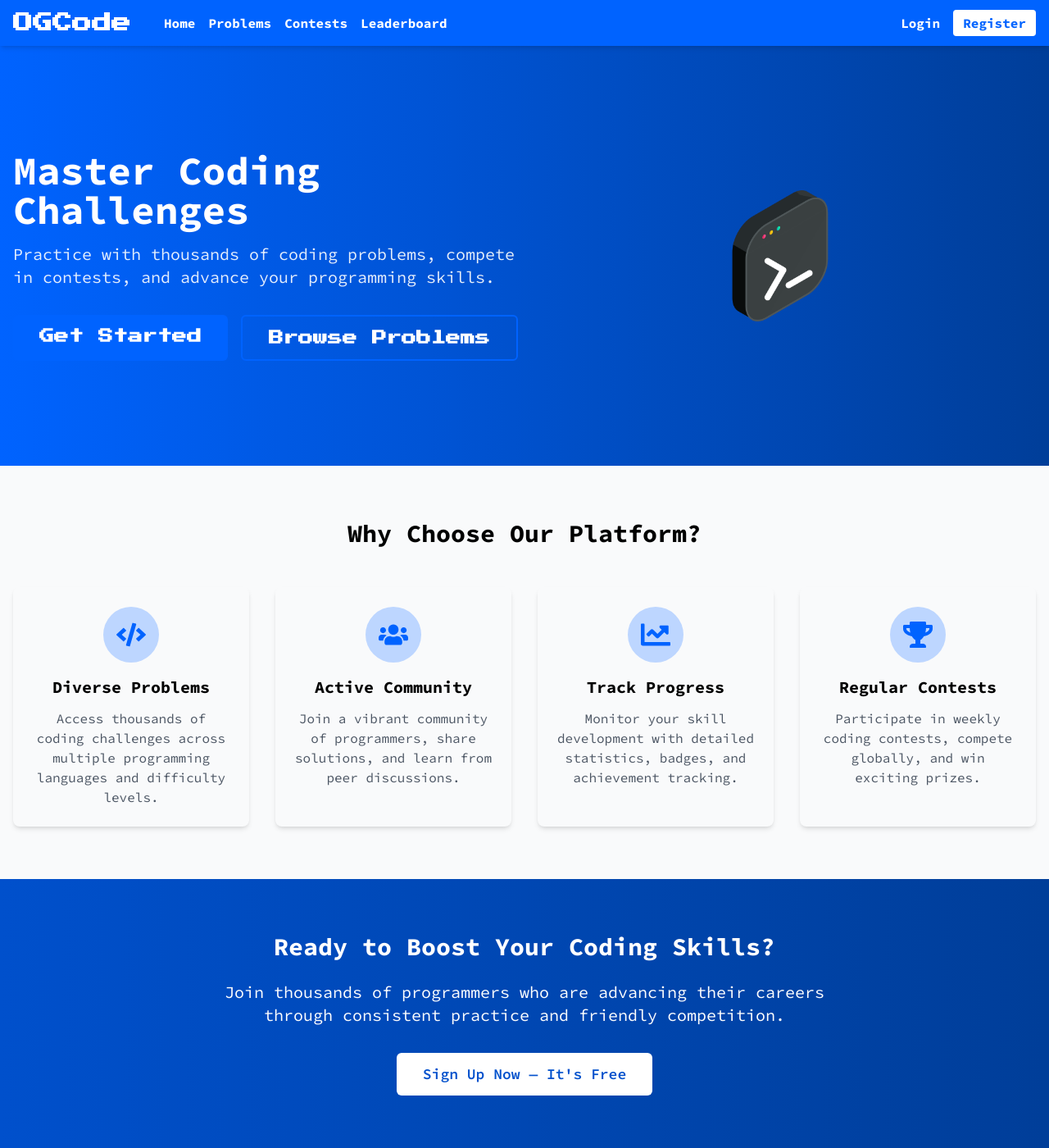
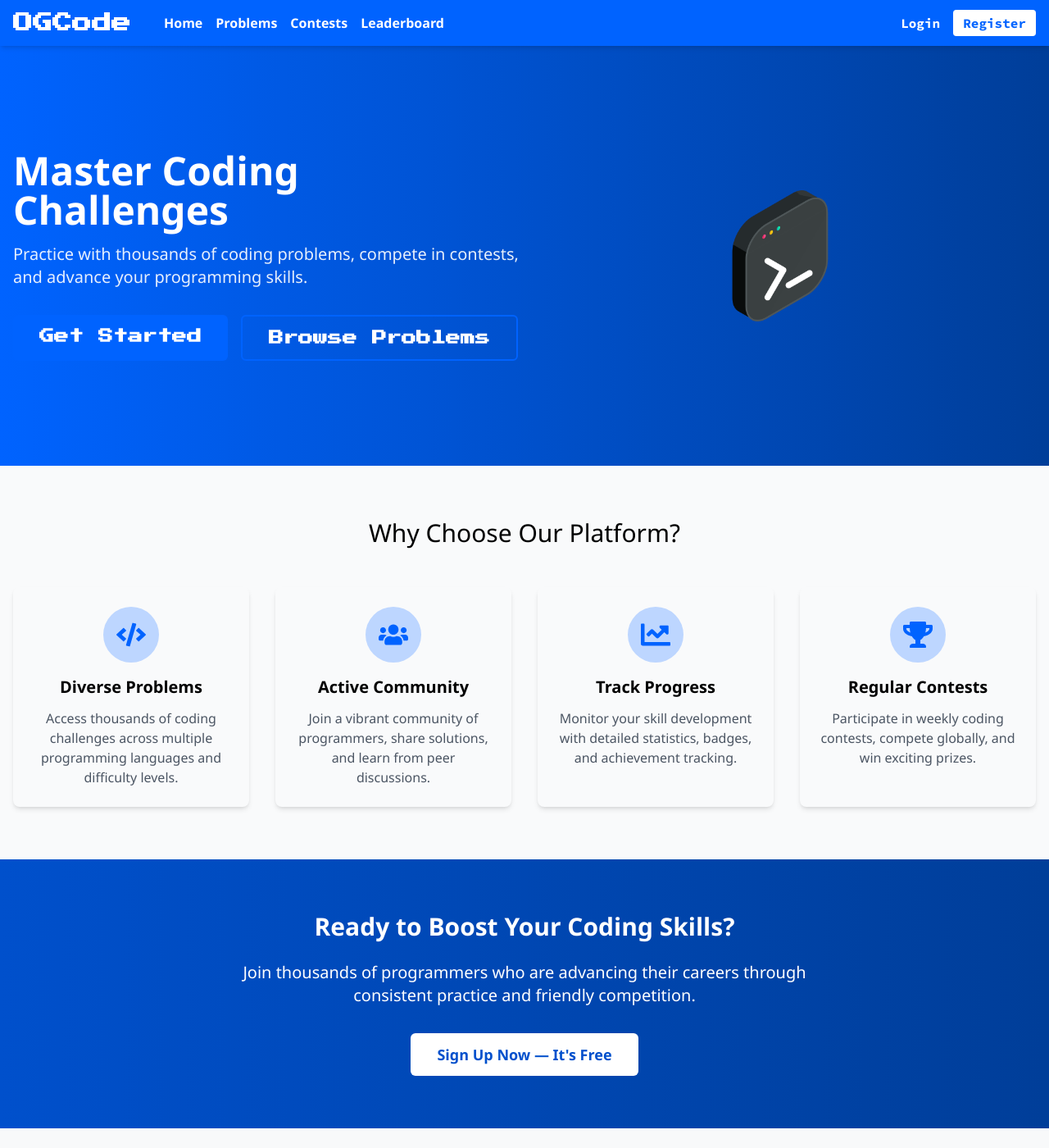
Before and after one commit to TejasriPacharu/OGproject, a React (Create React App) app in the folder frontend/: page / in a window 1280 px wide. Shown: the whole page at 82% size. After the commit the page ends 1376 px from the top, so only its background shows below. Built offline with nearby package versions, Linux system fonts and the light colour scheme.

Commit message:
Added and modified the CSS

```diff
--- a/frontend/src/components/dashboard/ProblemPage.js
+++ b/frontend/src/components/dashboard/ProblemPage.js
@@ -170,7 +170,7 @@ const ProblemPage = () => {
                 {/* Problem Description */}
                 <div className="lg:col-span-5">
                     <div className="bg-white p-6 rounded-xl shadow-sm border border-gray-100">
-                        <div className="flex justify-between items-center mb-4">
+                        <div className="flex justify-between items-center text-left mb-4">
                             <h1 className="text-2xl font-bold text-gray-800">{problem.title}</h1>
                             <span className={`inline-block px-3 py-1 rounded-full text-xs font-semibold ${getDifficultyColor(problem.difficulty)}`}>
                                 {problem.difficulty}
@@ -185,7 +185,7 @@ const ProblemPage = () => {
                             ))}
                         </div>
 
-                        <div className="prose max-w-none mb-6">
+                        <div className="text-left prose max-w-none mb-6">
                             <h3 className="text-lg font-medium mb-3 text-gray-800">Description</h3>
                             <div className={`text-gray-700 ${!showFullDescription && 'max-h-[200px] overflow-hidden relative'}`}>
                                 <div className="whitespace-pre-line">{problem.description}</div>
@@ -204,13 +204,13 @@ const ProblemPage = () => {
                         </div>
 
                         {problem.constraints && (
-                            <div className="mb-6">
+                            <div className="text-left mb-6">
                                 <h3 className="text-lg font-medium mb-3 text-gray-800">Constraints</h3>
                                 <div className="bg-gray-50 p-4 rounded-lg text-gray-700 whitespace-pre-line font-mono text-sm">{problem.constraints}</div>
                             </div>
                         )}
 
-                        <div className="mb-6">
+                        <div className="text-left mb-6">
                             <h3 className="text-lg font-medium mb-3 text-gray-800">Examples</h3>
                             {problem.testCases?.filter(tc => tc.sample).map((testCase, index) => (
                                 <div key={index} className="mb-4 border border-gray-100 rounded-lg overflow-hidden">
--- a/frontend/src/components/layout/Landing.js
+++ b/frontend/src/components/layout/Landing.js
@@ -9,8 +9,8 @@ const Landing = () => {
         <div className="container mx-auto px-4 py-16 text-center md:text-left">
           <div className="md:flex md:items-center">
             <div className="md:w-1/2 mb-8 md:mb-0">
-              <h1 className="font-code text-4xl md:text-5xl font-bold text-white mb-4">Master Coding Challenges</h1>
-              <p className="font-code text-xl text-white opacity-90 mb-8">
+              <h1 className="text-4xl md:text-5xl font-bold text-white mb-4">Master Coding Challenges</h1>
+              <p className="text-xl text-white opacity-90 mb-8">
                 Practice with thousands of coding problems, compete in contests, and advance your programming skills.
               </p>
               <div className="flex flex-col sm:flex-row justify-center md:justify-start space-y-3 sm:space-y-0 sm:space-x-4">
@@ -45,7 +45,7 @@ const Landing = () => {
 
       <section className="py-16 bg-gray-50">
         <div className="container mx-auto px-4">
-          <h2 className="font-code text-3xl font-bold text-center mb-12">Why Choose Our Platform?</h2>
+          <h2 className="text-3xl text-grey-300text-center mb-12">Why Choose Our Platform?</h2>
 
           <div className="grid md:grid-cols-2 lg:grid-cols-4 gap-8">
 
@@ -53,8 +53,8 @@ const Landing = () => {
               <div className="bg-primary-100 p-4 rounded-full mb-4">
                 <FaCode className="text-4xl text-primary-600" />
               </div>
-              <h3 className="font-code text-xl font-bold mb-3">Diverse Problems</h3>
-              <p className="font-code text-gray-600">
+              <h3 className="text-xl font-bold mb-3">Diverse Problems</h3>
+              <p className="text-gray-600">
                 Access thousands of coding challenges across multiple programming languages and difficulty levels.
               </p>
             </div>
@@ -63,8 +63,8 @@ const Landing = () => {
               <div className="bg-primary-100 p-4 rounded-full mb-4">
                 <FaUsers className="text-4xl text-primary-600" />
               </div>
-              <h3 className="font-code text-xl font-bold mb-3">Active Community</h3>
-              <p className="font-code text-gray-600">
+              <h3 className="text-xl font-bold mb-3">Active Community</h3>
+              <p className="text-gray-600">
                 Join a vibrant community of programmers, share solutions, and learn from peer discussions.
               </p>
             </div>
@@ -73,8 +73,8 @@ const Landing = () => {
               <div className="bg-primary-100 p-4 rounded-full mb-4">
                 <FaChartLine className="text-4xl text-primary-600" />
               </div>
-              <h3 className="font-code text-xl font-bold mb-3">Track Progress</h3>
-              <p className="font-code text-gray-600">
+              <h3 className="text-xl font-bold mb-3">Track Progress</h3>
+              <p className="text-gray-600">
                 Monitor your skill development with detailed statistics, badges, and achievement tracking.
               </p>
             </div>
@@ -83,8 +83,8 @@ const Landing = () => {
               <div className="bg-primary-100 p-4 rounded-full mb-4">
                 <FaTrophy className="text-4xl text-primary-600" />
               </div>
-              <h3 className="font-code text-xl font-bold mb-3">Regular Contests</h3>
-              <p className="font-code text-gray-600">
+              <h3 className="text-xl font-bold mb-3">Regular Contests</h3>
+              <p className="text-gray-600">
                 Participate in weekly coding contests, compete globally, and win exciting prizes.
               </p>
             </div>
@@ -94,13 +94,13 @@ const Landing = () => {
 
       <section className="bg-gradient-to-r from-primary-700 to-primary-800 py-16 text-white">
         <div className="container mx-auto px-4 text-center">
-          <h2 className="font-code text-3xl font-bold mb-6">Ready to Boost Your Coding Skills?</h2>
-          <p className="font-code text-xl mb-8 max-w-3xl mx-auto">
+          <h2 className="text-3xl font-bold mb-6">Ready to Boost Your Coding Skills?</h2>
+          <p className="text-xl mb-8 max-w-3xl mx-auto">
             Join thousands of programmers who are advancing their careers through consistent practice and friendly competition.
           </p>
           <Link
             to="/register"
-            className="font-code bg-white text-primary-700 px-8 py-3 rounded-md text-lg font-semibold hover:bg-gray-100 transition-colors inline-block"
+            className="bg-white text-primary-700 px-8 py-3 rounded-md text-lg font-semibold hover:bg-gray-100 transition-colors inline-block"
           >
             Sign Up Now — It's Free
           </Link>
--- a/frontend/src/components/layout/Navbar.js
+++ b/frontend/src/components/layout/Navbar.js
@@ -1,6 +1,7 @@
 import React, { useContext, useState } from 'react';
 import { Link, useNavigate } from 'react-router-dom';
 import { AuthContext } from '../../context/AuthContext';
+import { FaUser} from 'react-icons/fa';
 
 const MainNavbar = () => {
   const { isAuthenticated, user, logout } = useContext(AuthContext);
@@ -19,13 +20,10 @@ const MainNavbar = () => {
   const authLinks = (
     <div className="flex items-center space-x-4">
       {user && (
-        <span className="hidden md:inline text-white">
-          Welcome, {user.name}
-        </span>
+        <div className="bg-white rounded-full p-3 mr-4">
+          <FaUser className="text-primary-600 text-xl" />
+        </div>
       )}
-      <Link to="/dashboard" className="text-white hover:text-gray-200">
-        Dashboard
-      </Link>
       <button
         onClick={handleLogout}
         className="bg-transparent border border-white text-white px-3 py-1 rounded hover:bg-white hover:text-primary-600 transition-colors"
@@ -85,10 +83,13 @@ const MainNavbar = () => {
           {/* Desktop navigation */}
           <div className="hidden md:flex items-center justify-between flex-1 pl-10">
             <div className="flex space-x-4">
-              <Link to="/" className="font-code font-bold text-white hover:text-gray-200">Home</Link>
-              <Link to="/problems" className="font-code font-bold text-white hover:text-gray-200">Problems</Link>
-              <Link to="/contests" className="font-code font-bold text-white hover:text-gray-200">Contests</Link>
-              <Link to="/leaderboard" className="font-code font-bold text-white hover:text-gray-200">Leaderboard</Link>
+              {isAuthenticated ? <Link to="/dashboard" className="font-bold text-white hover:text-gray-200">
+        Dashboard
+      </Link>: <Link to="/" className="font-bold text-white hover:text-gray-200">Home</Link>}
+
+              <Link to="/problems" className="font-bold text-white hover:text-gray-200">Problems</Link>
+              <Link to="/contests" className="font-bold text-white hover:text-gray-200">Contests</Link>
+              <Link to="/leaderboard" className="font-bold text-white hover:text-gray-200">Leaderboard</Link>
             </div>
 
             <div className="flex items-center">
```
Also changed, not shown: frontend/src/components/dashboard/Dashboard.js (+19 -31 lines), frontend/src/components/dashboard/ProblemsList.js (+10 -10 lines), 1 other file (tests, documents, lock files or other folders).
